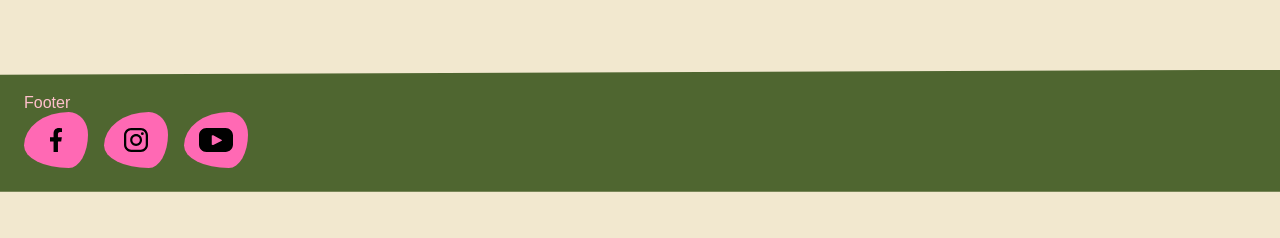
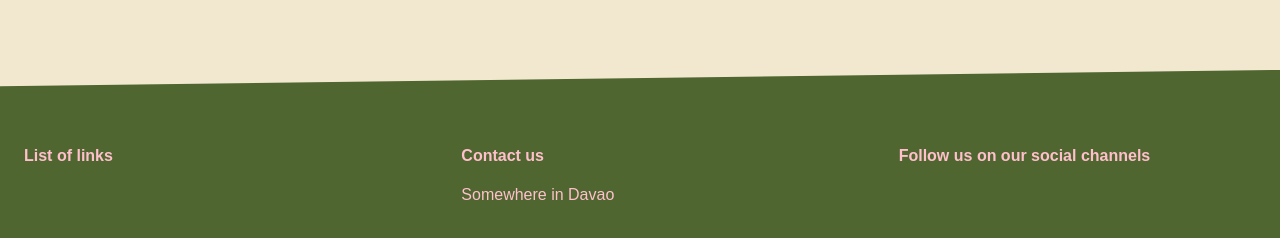
Before and after one commit to bveenhof/villa-de-miguel, a Next.js app: page / in a window 1280 px wide. Shown: the part 1150-1388 px from the top of the page. Before the commit the page ends 1342 px from the top, so only its background shows below. Built offline with nearby package versions, Linux system fonts and the light colour scheme.

Commit message:
feat: Proper footer props

```diff
--- a/src/app/components/organisms/Footer/Footer.module.scss
+++ b/src/app/components/organisms/Footer/Footer.module.scss
@@ -2,14 +2,21 @@
 
 .footer {
     background-color: $color-brand-secondary;
-    clip-path: polygon(0 4%, 100% 0, 100% 100%, 0 100%);
+    padding: 2rem 0;
+    clip-path: polygon(0 8%, 100% 0, 100% 100%, 0 100%);
 
     &__content {
         width: 100%;
         max-width: $content-width;
         margin: 0 auto;
         padding: $content-padding;
+        display: flex;
+        gap: 2rem;
     }
+
+        &__content > * {
+            flex: 1;
+        }
 
     &__socials {
         display: flex;
@@ -17,16 +24,33 @@
     }
 
     &__social-link {
-        background-color: hotpink;
+        background-color: $color-dark-gray;
         border-radius: 70% 30% 30% 70% / 60% 40%;
         padding: 1rem;
         width: 2rem;
         display: flex;
         justify-content: center;
         align-items: center;
+        transition: all 0.32s cubic-bezier(1, 0, 0, 1);
+
+        img {
+            filter: invert(1);
+        }
+
+        &:nth-child(2n) {
+            border-radius: 62% 50% 52% 48% / 62% 40% 72% 42%;
+        }
+
+        &:nth-child(3n) {
+            border-radius: 70% 54% 52% 60% / 54% 28% 96% 69%;
+        }
+
+        &:nth-child(4n) {
+            border-radius: 52% 48% 33% 62% / 64% 35% 60% 35%;
+        }
 
         &:hover {
-            background-color: $color-orange;
+            background-color: $color-gray;
         }
     }
 
--- a/src/app/components/organisms/Footer/Footer.tsx
+++ b/src/app/components/organisms/Footer/Footer.tsx
@@ -1,16 +1,74 @@
+import { LinkType } from '@/app/types';
 import styles from './Footer.module.scss';
 
-export type footerProps = {
-    links: [];
+
+type socialLink = {
+    link: LinkType;
+    icon: HTMLImageElement;
 }
 
-const Footer = ({ links }: footerProps) => {
+export type footerProps = {
+    links: {
+        title?: string;
+        paragraph?: string;
+        linkList?:  Array<LinkType>;
+    },
+    socials: {
+        title?: string;
+        paragraph?: string;
+        socialLinks?: Array<socialLink>;
+    },
+    location: {
+        title?: string;
+        paragraph?: string;
+    };
+}
+
+const Footer = ({ links, socials, location }: footerProps) => {
     return (
         <footer className={styles.footer}>
             <section className={styles.footer__content}>
-                Footer
 
-                <div className={styles.footer__socials}>
+                {links && (
+                    <div className={styles.footer__links}>
+                        <h4>{links.title}</h4>
+                        <ul>
+                            {links.linkList && links.linkList.map((link, index) => (
+                                <li key={index}>
+                                    <a href={link.href} target="_blank" rel="noopener noreferrer">
+                                        {link.label}
+                                    </a>
+                                </li>
+                            ))}
+                        </ul>
+                    </div>)
+                }
+
+                {location && (
+                    <div className={styles.footer__location}>
+                        <h4>{location.title}</h4>
+                        <p>{location.paragraph}</p>
+                    </div>
+                )}
+
+                {socials && (
+                    <div className={styles.footer__socials}>
+                        <h4>{socials.title}</h4>
+                        <p>{socials.paragraph}</p>
+                        <ul>
+                            {socials.socialLinks && socials.socialLinks.map((socialLink, index) => (
+                                <li key={index}>
+                                    <a href={socialLink.link.href} target="_blank" rel="noopener noreferrer">
+                                        <img src={socialLink.icon.src} alt={socialLink.link.label} className={styles.footer__icon} />
+                                    </a>
+                                </li>
+                            ))}
+                        </ul>
+                    </div>)
+                }
+
+
+                {/* <div className={styles.footer__socials}>
                     <a href="https://www.facebook.com/villademiguel" target="_blank" rel="noopener noreferrer" className={styles["footer__social-link"]}>
                         <img src="/icon-facebook.svg" alt="Facebook" className={styles.footer__icon} />
                     </a>
@@ -20,7 +78,7 @@ const Footer = ({ links }: footerProps) => {
                     <a href="https://www.facebook.com/villademiguel" target="_blank" rel="noopener noreferrer" className={styles["footer__social-link"]}>
                         <img src="/icon-youtube.svg" alt="YouTube" className={styles.footer__icon} />
                     </a>
-                </div>
+                </div> */}
             </section>
         </footer>
     )
--- a/src/app/page.tsx
+++ b/src/app/page.tsx
@@ -21,7 +21,7 @@ export default function Home() {
           </div>
         </section>
       </main>
-      <Footer links={[]}  />
+      <Footer links={{title: "List of links"}} socials={{title: "Follow us on our social channels"}} location={{title: "Contact us", paragraph: "Somewhere in Davao"}}  />
     </div>
   );
 }
--- a/src/app/styles/_variables.scss
+++ b/src/app/styles/_variables.scss
@@ -9,6 +9,9 @@ $color-background-green: #edf1e7;
 $color-green: #84ac0d;
 $color-orange: #d86d38;
 
+$color-gray: #3a3a3a;
+$color-dark-gray: #1a1a1a;
+
 
 // Sizes
 $content-width: 90rem;
```
